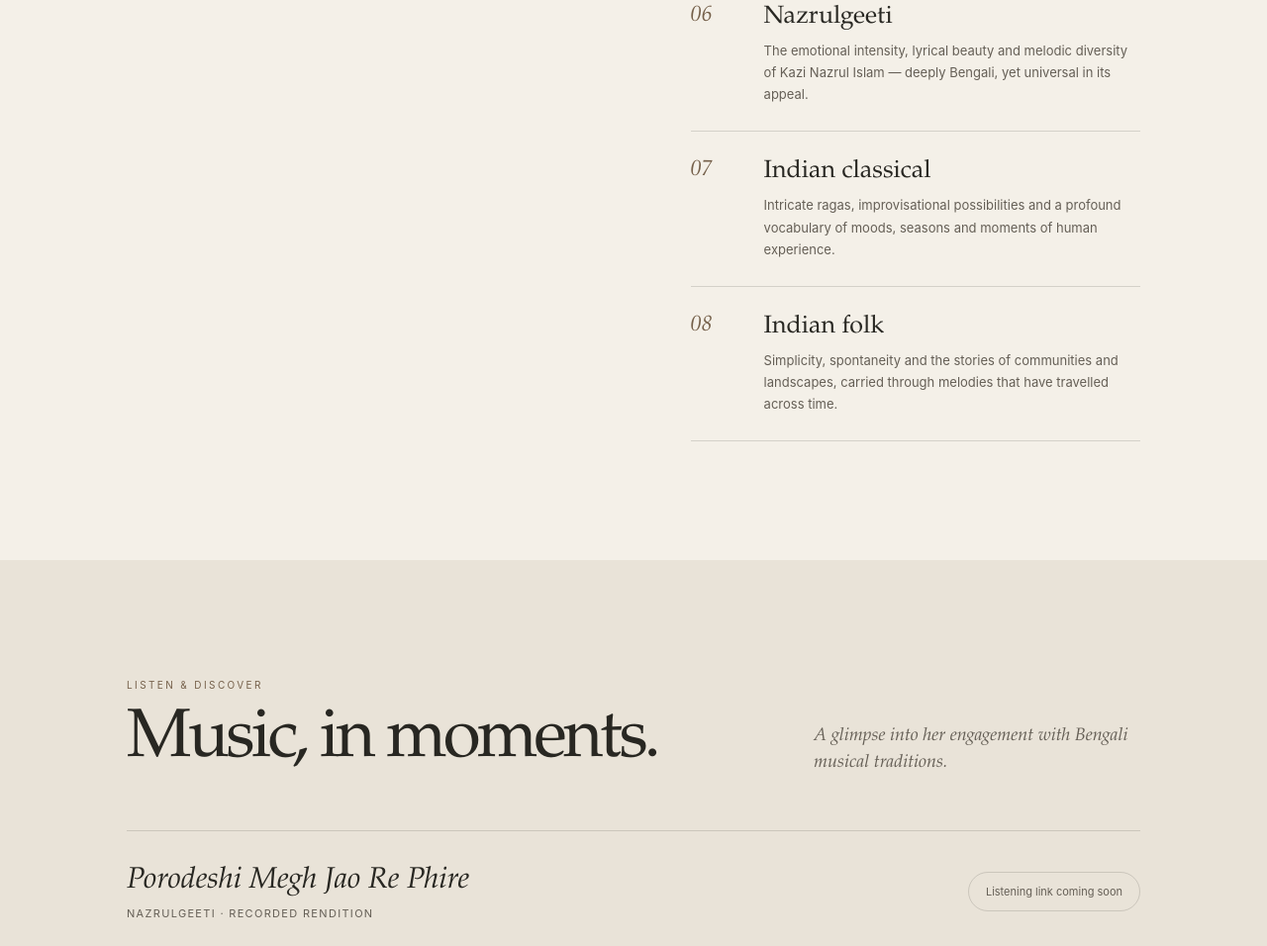
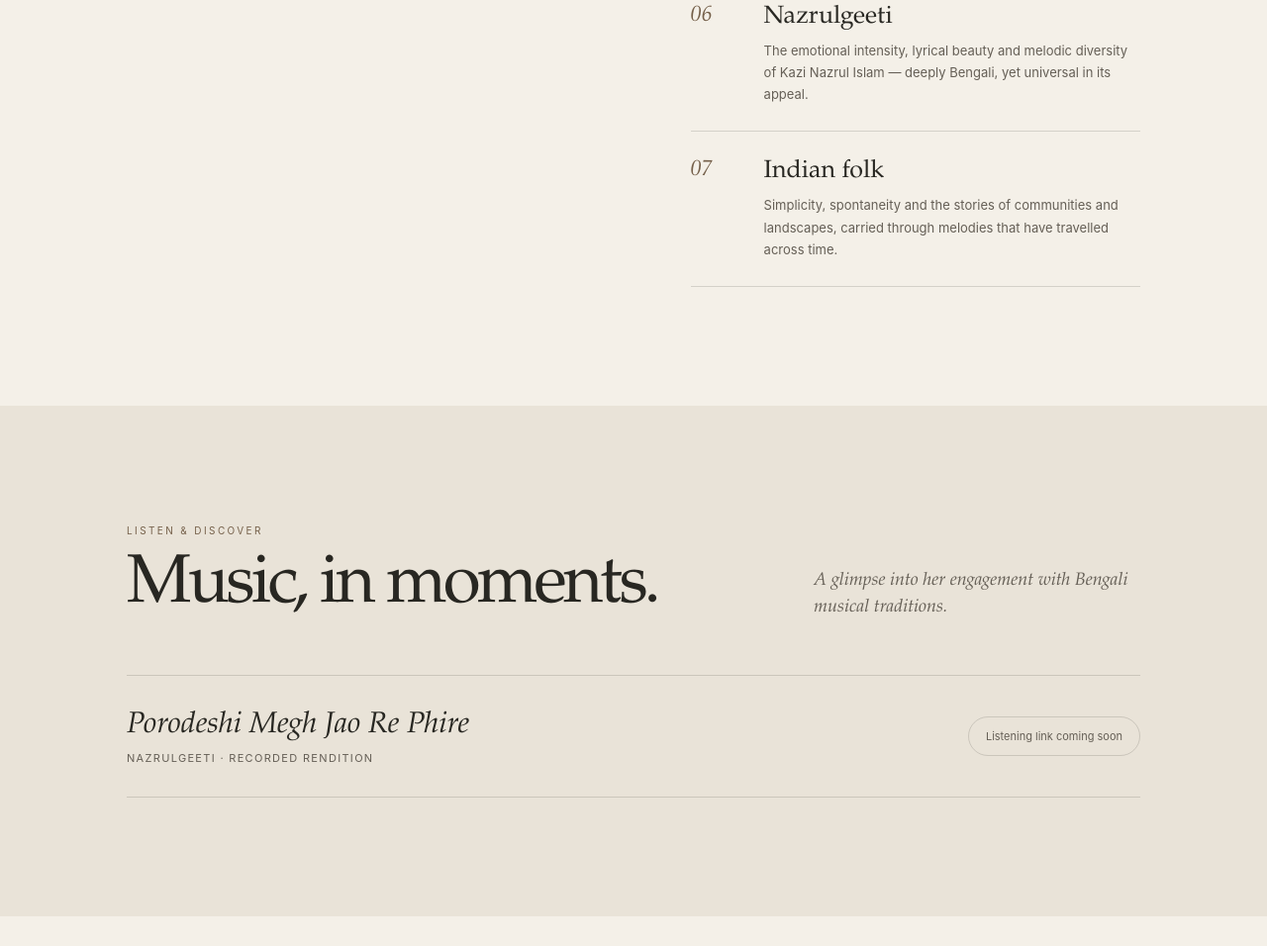
Before and after one commit to iamanigos/hindolita, a plain HTML site: page index.html in a window 1280 px wide. Shown: the part 2796-3752 px from the top of the page at 99% size. Drawn offline with Linux system fonts and the light colour scheme.

Commit message:
Remove Indian classical from traditions list
Co-Authored-By: Claude Opus 5.5 <noreply@anthropic.com>

```diff
--- a/index.html
+++ b/index.html
@@ -4,7 +4,7 @@
   <meta charset="utf-8">
   <meta name="viewport" content="width=device-width, initial-scale=1">
   <title>Hindolita Chakraborty — Where Poetry Finds a Voice</title>
-  <meta name="description" content="Hindolita Chakraborty — a musical world rooted in the heritage of Bengal: ghazal, thumri, semi-classical and Ragpradhan songs, fusion, Rabindrasangeet, Nazrulgeeti, Indian classical and folk.">
+  <meta name="description" content="Hindolita Chakraborty — a musical world rooted in the heritage of Bengal: ghazal, thumri, semi-classical and Ragpradhan songs, fusion, Rabindrasangeet, Nazrulgeeti and folk.">
   <meta name="theme-color" content="#f4f0e8">
   <meta name="author" content="Hindolita Chakraborty">
 
@@ -15,7 +15,7 @@
   <meta property="og:type" content="website">
   <meta property="og:site_name" content="Hindolita Chakraborty">
   <meta property="og:title" content="Hindolita Chakraborty — Where Poetry Finds a Voice">
-  <meta property="og:description" content="Hindolita Chakraborty — a musical world rooted in the heritage of Bengal: ghazal, thumri, semi-classical and Ragpradhan songs, fusion, Rabindrasangeet, Nazrulgeeti, Indian classical and folk.">
+  <meta property="og:description" content="Hindolita Chakraborty — a musical world rooted in the heritage of Bengal: ghazal, thumri, semi-classical and Ragpradhan songs, fusion, Rabindrasangeet, Nazrulgeeti and folk.">
   <meta property="og:url" content="https://iamanigos.github.io/hindolita/">
   <meta property="og:image" content="https://iamanigos.github.io/hindolita/assets/images/og-image.jpg">
   <meta property="og:image:width" content="1200">
@@ -112,8 +112,7 @@
         <li class="journey-item"><span class="journey-no" aria-hidden="true">04</span><div><h3>Fusion</h3><p>Traditional sensibilities meeting contemporary sounds and arrangements, while retaining the emotional essence of their origins.</p></div></li>
         <li class="journey-item"><span class="journey-no" aria-hidden="true">05</span><div><h3>Rabindrasangeet</h3><p>The poetic and musical universe of Rabindranath Tagore, where nature, love, spirituality and human emotion find their most delicate expression.</p></div></li>
         <li class="journey-item"><span class="journey-no" aria-hidden="true">06</span><div><h3>Nazrulgeeti</h3><p>The emotional intensity, lyrical beauty and melodic diversity of Kazi Nazrul Islam — deeply Bengali, yet universal in its appeal.</p></div></li>
-        <li class="journey-item"><span class="journey-no" aria-hidden="true">07</span><div><h3>Indian classical</h3><p>Intricate ragas, improvisational possibilities and a profound vocabulary of moods, seasons and moments of human experience.</p></div></li>
-        <li class="journey-item"><span class="journey-no" aria-hidden="true">08</span><div><h3>Indian folk</h3><p>Simplicity, spontaneity and the stories of communities and landscapes, carried through melodies that have travelled across time.</p></div></li>
+        <li class="journey-item"><span class="journey-no" aria-hidden="true">07</span><div><h3>Indian folk</h3><p>Simplicity, spontaneity and the stories of communities and landscapes, carried through melodies that have travelled across time.</p></div></li>
       </ol>
     </div>
   </section>
```
